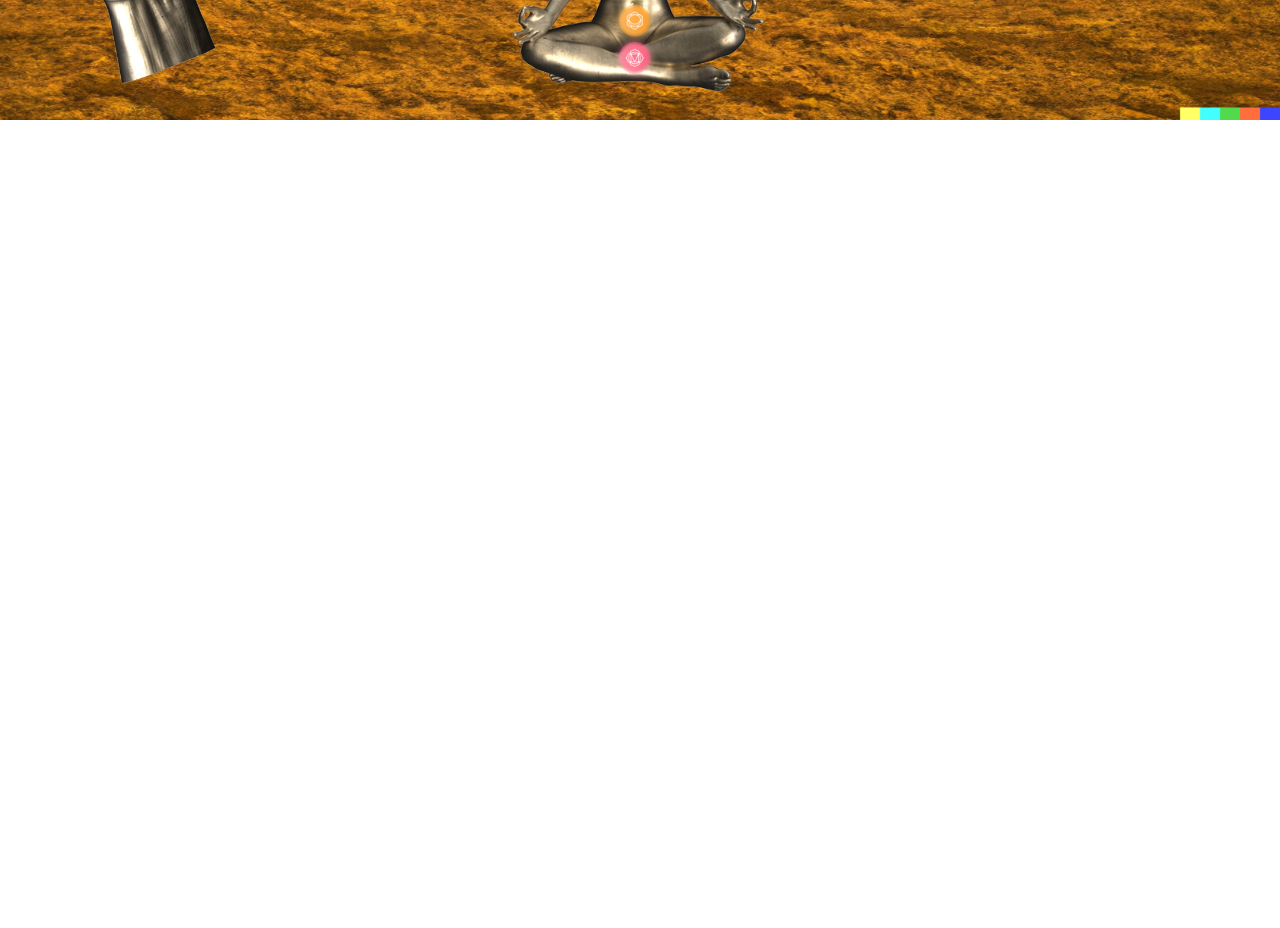
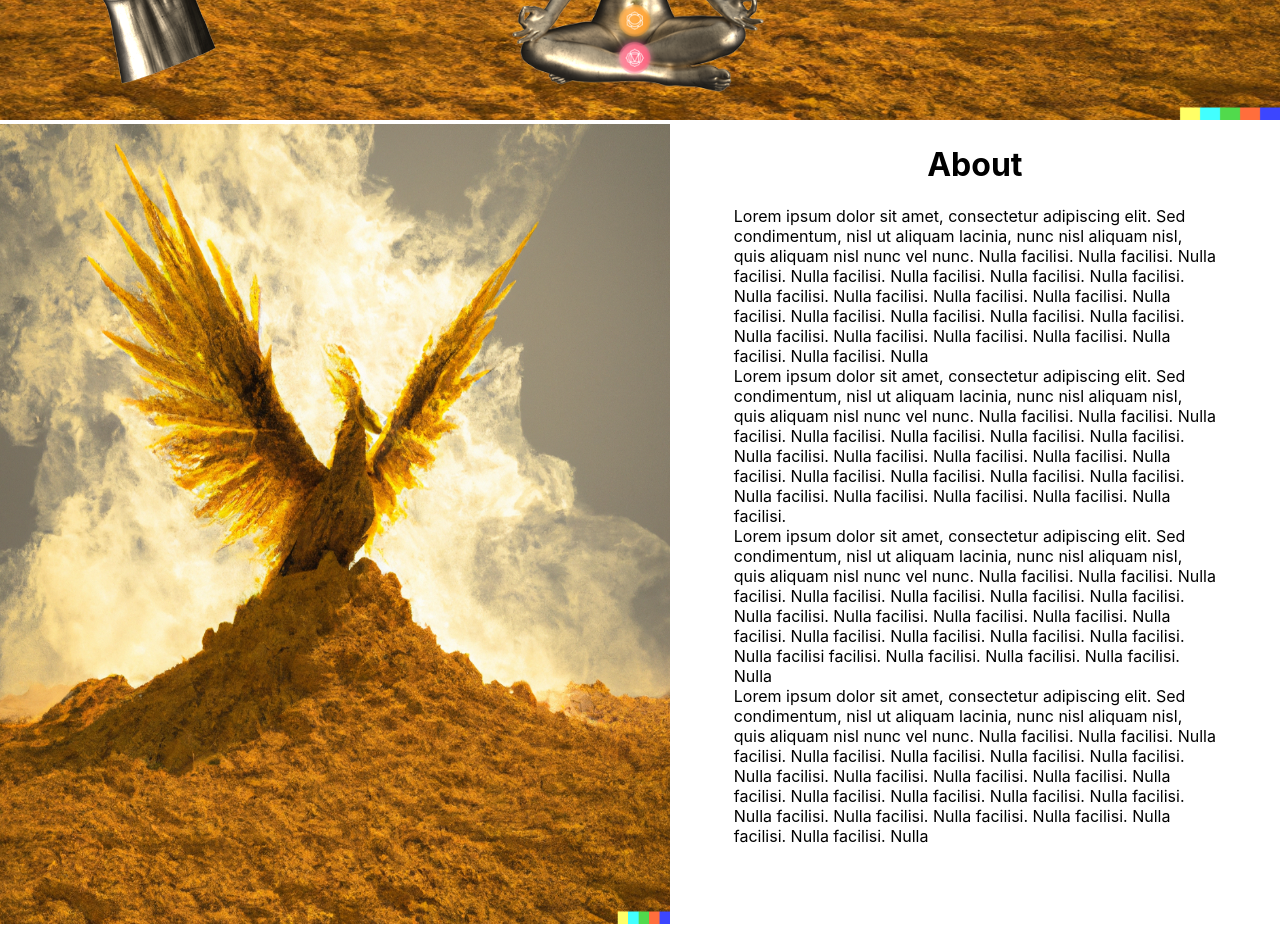
Before and after one commit to AmirAzimiCB/ib, a React (Create React App) app: page /about in a window 1280 px wide. Shown: the part 680-1608 px from the top of the page. Before the commit the page ends 804 px from the top, so only its background shows below. Built offline with nearby package versions, Linux system fonts and the light colour scheme.

Commit message:
completed about us

```diff
--- a/src/Pages/About.js
+++ b/src/Pages/About.js
@@ -3,6 +3,7 @@ import Icon from "../Components/3dModels/Icon";
 
 export default function About() {
   return (
+    <>
       <div
         style={{ position: "relative", overflow: "hidden" }}
         className='container'
@@ -14,5 +15,77 @@ export default function About() {
         />
         <Icon />
       </div>
+      <div
+        style={{
+          display: "flex",
+          flexDirection: "row",
+        }}
+        className='about-text-container'
+      >
+        <div className='about-image'>
+          <img
+            style={{ height: "100vh", width: "100%", overflow: "hidden" }}
+            src={"/Images/background.png"}
+            alt='about image'
+          />
+        </div>
+
+        <div
+          style={{
+            width: "45%",
+            height: "100vh",
+            justifyContent: "center",
+            alignItems: "center",
+            padding: "0 5%",
+          }}
+          className='about-text'
+        >
+          <h1
+            style={{
+              textAlign: "center",
+            }}
+          >
+            About
+          </h1>
+          <p>
+            Lorem ipsum dolor sit amet, consectetur adipiscing elit. Sed
+            condimentum, nisl ut aliquam lacinia, nunc nisl aliquam nisl, quis
+            aliquam nisl nunc vel nunc. Nulla facilisi. Nulla facilisi. Nulla
+            facilisi. Nulla facilisi. Nulla facilisi. Nulla facilisi. Nulla
+            facilisi. Nulla facilisi. Nulla facilisi. Nulla facilisi. Nulla
+            facilisi. Nulla facilisi. Nulla facilisi. Nulla facilisi. Nulla
+            facilisi. Nulla facilisi. Nulla facilisi. Nulla facilisi. Nulla
+            facilisi. Nulla facilisi. Nulla facilisi. Nulla facilisi. Nulla
+            <br />
+            Lorem ipsum dolor sit amet, consectetur adipiscing elit. Sed
+            condimentum, nisl ut aliquam lacinia, nunc nisl aliquam nisl, quis
+            aliquam nisl nunc vel nunc. Nulla facilisi. Nulla facilisi. Nulla
+            facilisi. Nulla facilisi. Nulla facilisi. Nulla facilisi. Nulla
+            facilisi. Nulla facilisi. Nulla facilisi. Nulla facilisi. Nulla
+            facilisi. Nulla facilisi. Nulla facilisi. Nulla facilisi. Nulla
+            facilisi. Nulla facilisi. Nulla facilisi. Nulla facilisi. Nulla
+            facilisi. Nulla facilisi. Nulla facilisi.
+            <br />
+            Lorem ipsum dolor sit amet, consectetur adipiscing elit. Sed
+            condimentum, nisl ut aliquam lacinia, nunc nisl aliquam nisl, quis
+            aliquam nisl nunc vel nunc. Nulla facilisi. Nulla facilisi. Nulla
+            facilisi. Nulla facilisi. Nulla facilisi. Nulla facilisi. Nulla
+            facilisi. Nulla facilisi. Nulla facilisi. Nulla facilisi. Nulla
+            facilisi. Nulla facilisi. Nulla facilisi. Nulla facilisi. Nulla
+            facilisi. Nulla facilisi. Nulla facilisi facilisi. Nulla facilisi.
+            Nulla facilisi. Nulla facilisi. Nulla
+            <br />
+            Lorem ipsum dolor sit amet, consectetur adipiscing elit. Sed
+            condimentum, nisl ut aliquam lacinia, nunc nisl aliquam nisl, quis
+            aliquam nisl nunc vel nunc. Nulla facilisi. Nulla facilisi. Nulla
+            facilisi. Nulla facilisi. Nulla facilisi. Nulla facilisi. Nulla
+            facilisi. Nulla facilisi. Nulla facilisi. Nulla facilisi. Nulla
+            facilisi. Nulla facilisi. Nulla facilisi. Nulla facilisi. Nulla
+            facilisi. Nulla facilisi. Nulla facilisi. Nulla facilisi. Nulla
+            facilisi. Nulla facilisi. Nulla facilisi. Nulla facilisi. Nulla
+          </p>
+        </div>
+      </div>
+    </>
   );
 }
--- /dev/null
+++ b/src/Pages/About2.jsx
@@ -0,0 +1,20 @@
+import React, { useEffect, useMemo } from "react";
+import * as THREE from "three";
+import { Canvas } from "@react-three/fiber";
+
+export default function About2() {
+  const textureLoader = useMemo(
+    () => new THREE.TextureLoader().load("/Icons/body.png"),
+    []
+  );
+  console.log(textureLoader);
+
+  return (
+    <Canvas>
+      <mesh>
+        <planeGeometry args={[5, 5, 5]} />
+        <meshBasicMaterial map={textureLoader} />
+      </mesh>
+    </Canvas>
+  );
+}
--- a/src/index.js
+++ b/src/index.js
@@ -7,6 +7,7 @@ import Cover from "./Pages/Cover";
 import Contact from "./Pages/Contact";
 import About from "./Pages/About";
 import Navbar from "./Components/Navigation/Navbar";
+import About2 from "./Pages/About2";
 
 const router = createBrowserRouter([
   //add navbar
@@ -23,6 +24,10 @@ const router = createBrowserRouter([
     path: "/about",
     element: <About />,
   },
+  {
+    path: "/about2",
+    element: <About2 />,
+  },
 ]);
 
 const root = ReactDOM.createRoot(document.getElementById("root"));
```
Lines whose indentation alone changed are shown as unchanged.
